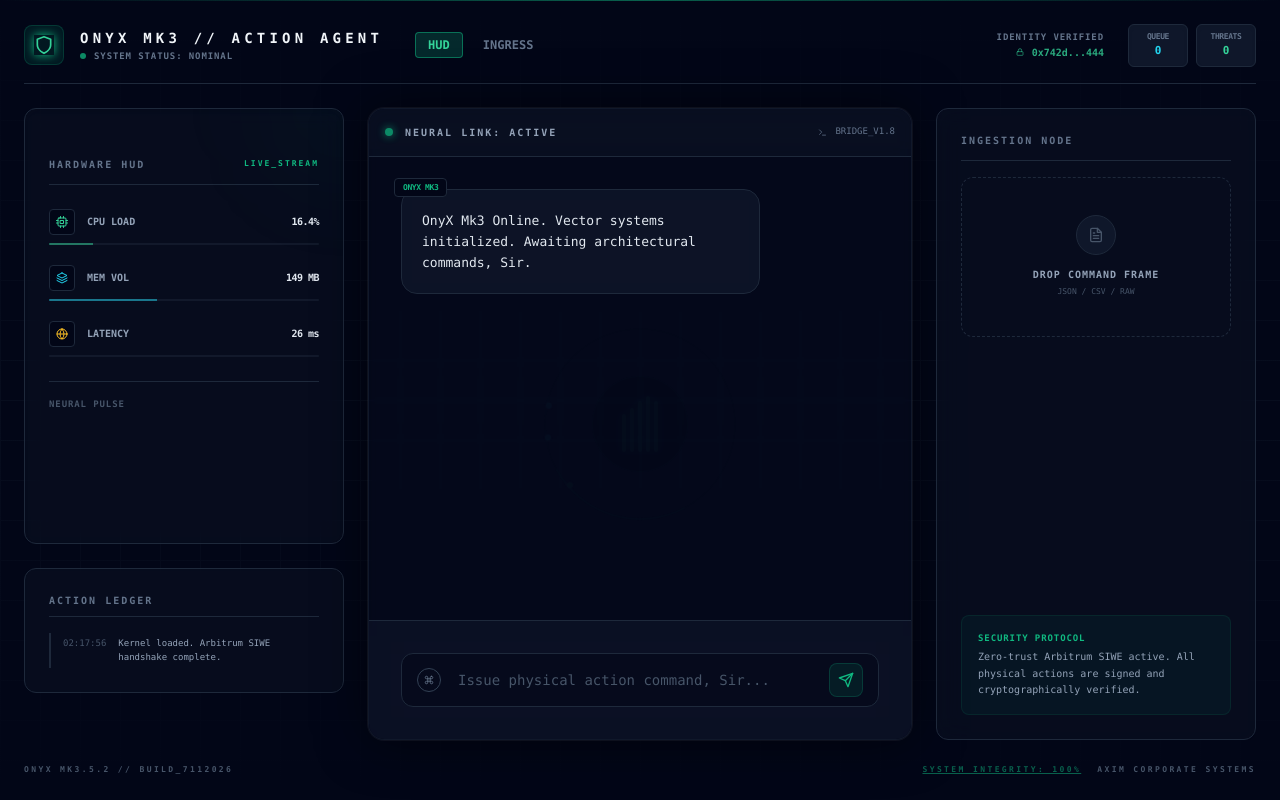
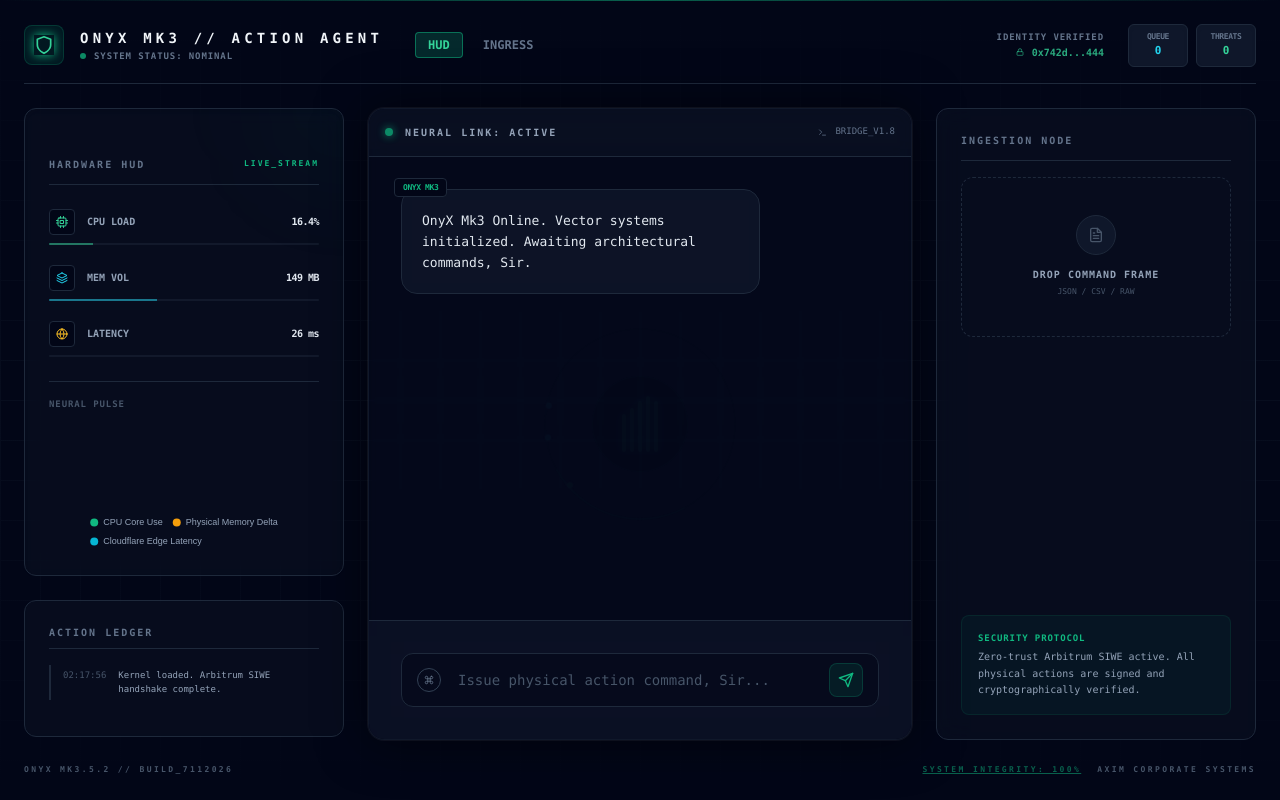
Before and after one commit to JimEllars/Onyx-AI-Desktop-Action-Agent-AXiM, a React (Vite) app: page / in a window 1280 px wide. Built offline with nearby package versions, Linux system fonts and the light colour scheme.

Commit message:
feat: stabilize telemetry chart and action console
Co-authored-by: JimEllars <5588701+JimEllars@users.noreply.github.com>

```diff
--- a/src/components/hud/ActionConsole.jsx
+++ b/src/components/hud/ActionConsole.jsx
@@ -1,16 +1,27 @@
-import React from 'react';
+import React, { useRef, useEffect } from 'react';
 import { motion, AnimatePresence } from 'framer-motion';
 import { useDesktopAgentStore } from '../../store/useDesktopAgentStore';
 
 export default function ActionConsole({ className = "" }) {
   const { actionLogs } = useDesktopAgentStore();
+  const logsEndRef = useRef(null);
+
+  useEffect(() => {
+    logsEndRef.current?.scrollIntoView({ behavior: 'smooth' });
+  }, [actionLogs]);
 
   return (
     <div className={`bg-slate-900/40 border border-slate-800 rounded-xl p-6 flex flex-col min-h-0 backdrop-blur-sm ${className}`}>
       <h3 className="text-[10px] font-bold text-slate-500 uppercase tracking-[0.2em] border-b border-slate-800 pb-2 mb-4">Action Ledger</h3>
-      <div className="flex-1 overflow-y-auto space-y-3 font-mono text-[9px] scrollbar-hide">
+      {/* Setting flex-col-reverse so that standard prepend order makes items flow bottom up if needed, or just let it scroll normally */}
+      <div className="flex-1 overflow-y-auto font-mono text-[9px] scrollbar-hide flex flex-col">
+        <div className="mt-auto flex flex-col space-y-3">
         <AnimatePresence initial={false}>
-          {actionLogs.map((log) => (
+          {/* actionLogs has the newest log at index 0. We want the oldest at the top and newest at the bottom if we scroll to the bottom. Let's reverse it visually or reverse the array. Reversing the array is fine. */}
+          {[...actionLogs].reverse().map((log) => {
+            // Use simple regex or includes to find error syntax
+            const isError = log.text?.toLowerCase().includes('error');
+            return (
               <motion.div
                 key={log.id}
                 initial={{ opacity: 0, x: -10 }}
@@ -21,14 +32,18 @@ export default function ActionConsole({ className = "" }) {
                   {log.timestamp.toLocaleTimeString([], { hour12: false, hour: '2-digit', minute: '2-digit', second: '2-digit' })}
                 </span>
                 <span className={`${
+                  isError ? 'text-red-400' :
                   log.type === 'action' ? 'text-cyan-400' :
                   log.type === 'task' ? 'text-emerald-400' : 'text-slate-400'
                 }`}>
                   {log.text}
                 </span>
               </motion.div>
-          ))}
+            );
+          })}
         </AnimatePresence>
+        <div ref={logsEndRef} />
+        </div>
       </div>
     </div>
   );
--- a/src/components/hud/TelemetryChart.jsx
+++ b/src/components/hud/TelemetryChart.jsx
@@ -3,20 +3,30 @@ import ReactECharts from 'echarts-for-react';
 import { useDesktopAgentStore } from '../../store/useDesktopAgentStore';
 
 export default function TelemetryChart() {
-  const { cpuLoad, cpuHistory } = useDesktopAgentStore();
+  const { cpuHistory, memoryHistory, latencyHistory } = useDesktopAgentStore();
 
   const option = {
     backgroundColor: 'transparent',
-    tooltip: { show: false },
-    grid: { top: 10, bottom: 10, left: 10, right: 10 },
+    tooltip: { show: true, trigger: 'axis' },
+    legend: {
+      show: true,
+      textStyle: { color: '#94a3b8', fontSize: 9 },
+      bottom: 0,
+      icon: 'circle',
+      itemWidth: 8,
+      itemHeight: 8
+    },
+    grid: { top: 10, bottom: 25, left: 10, right: 10, containLabel: false },
     xAxis: { show: false, type: 'category' },
-    yAxis: { show: false, type: 'value', min: 0, max: 100 },
+    yAxis: { show: false, type: 'value' },
     series: [
       {
+        name: 'CPU Core Use',
         data: cpuHistory,
         type: 'line',
         smooth: true,
         symbol: 'none',
+        itemStyle: { color: '#10b981' },
         lineStyle: { width: 1, color: '#10b981' },
         areaStyle: {
           color: {
@@ -28,12 +38,50 @@ export default function TelemetryChart() {
             ]
           }
         }
+      },
+      {
+        name: 'Physical Memory Delta',
+        data: memoryHistory,
+        type: 'line',
+        smooth: true,
+        symbol: 'none',
+        itemStyle: { color: '#f59e0b' },
+        lineStyle: { width: 1, color: '#f59e0b' },
+        areaStyle: {
+          color: {
+            type: 'linear',
+            x: 0, y: 0, x2: 0, y2: 1,
+            colorStops: [
+              { offset: 0, color: 'rgba(245, 158, 11, 0.2)' },
+              { offset: 1, color: 'rgba(245, 158, 11, 0)' }
+            ]
+          }
+        }
+      },
+      {
+        name: 'Cloudflare Edge Latency',
+        data: latencyHistory,
+        type: 'line',
+        smooth: true,
+        symbol: 'none',
+        itemStyle: { color: '#06b6d4' },
+        lineStyle: { width: 1, color: '#06b6d4' },
+        areaStyle: {
+          color: {
+            type: 'linear',
+            x: 0, y: 0, x2: 0, y2: 1,
+            colorStops: [
+              { offset: 0, color: 'rgba(6, 182, 212, 0.2)' },
+              { offset: 1, color: 'rgba(6, 182, 212, 0)' }
+            ]
+          }
+        }
       }
     ]
   };
 
   return (
-    <div className="h-24 w-full">
+    <div className="h-32 w-full">
       <ReactECharts option={option} style={{ height: '100%', width: '100%' }} />
     </div>
   );
```
Lines whose indentation alone changed are shown as unchanged.
